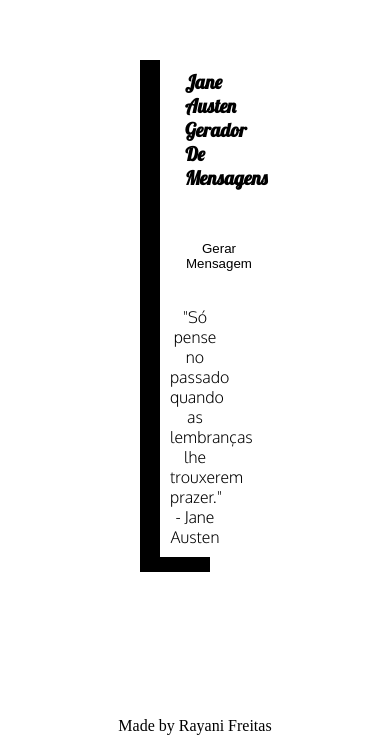
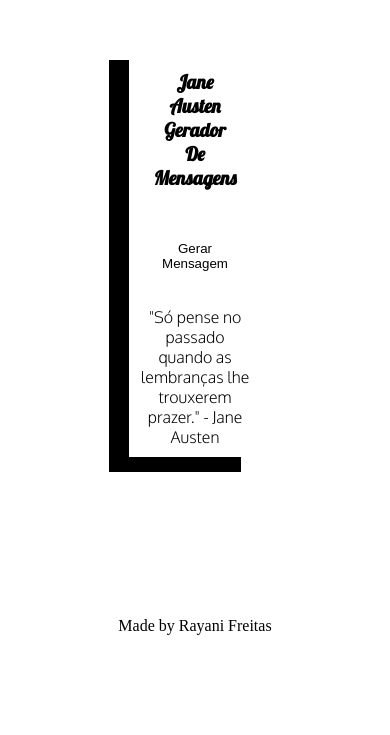
Before and after one commit to freitasrayani/janeAusten-quotegenerator, a plain HTML site: page index.html in a window 390 px wide. Shown: the part 115-850 px from the top of the page. Drawn offline with Linux system fonts and the light colour scheme.

Commit message:
atualização de media queries

```diff
--- a/style.css
+++ b/style.css
@@ -46,9 +46,9 @@
     text-align: center;
   }
 
-  @media (max-width: 700px) {
+  @media (max-width: 600px) {
       .box {
-          width: 100%;
+          width: 100vw;
           height: 100%;
       }
       .title {
```
